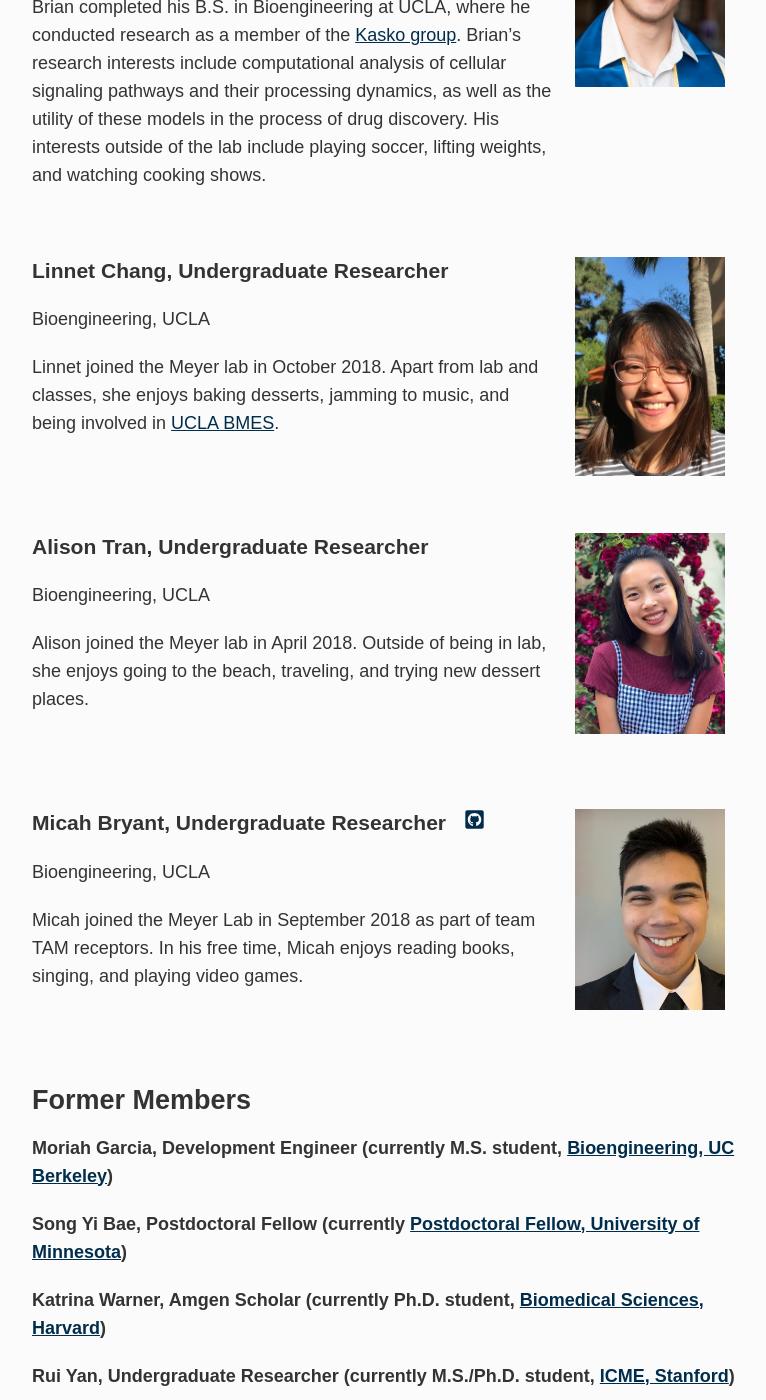
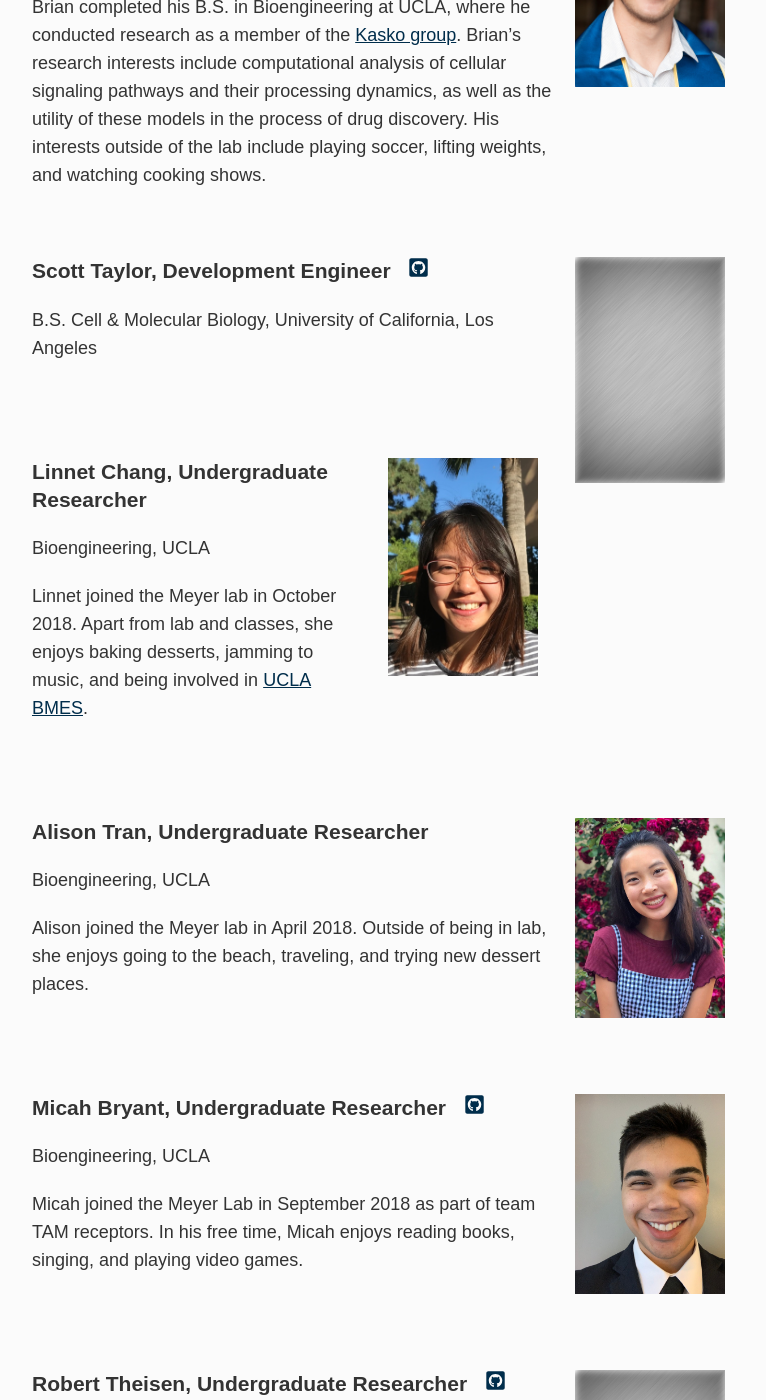
Before and after one commit to meyer-lab/asmlab.org, a Jekyll site: the page built from team/index.md, in a window 1280 px wide and 1400 px high, scrolled down 2816 px. Shown: the whole window, without its empty margins (253-1019 px from the left). Built offline with Jekyll 4.4.1, drawn with Linux system fonts in a browser that asks for light colours; some web fonts are replaced; some of the changed text lies outside the part shown.

Commit message:
Add Robby, Zoe, Scott (#66)
Add blank picture.

```diff
--- a/team/index.md
+++ b/team/index.md
@@ -68,6 +68,13 @@
 
 <br />
 
+<div class="span_3 right"><img src="/public/photos/blank.jpg" width="150px" alt="Scott's picture" /></div>
+### Scott Taylor, Development Engineer&nbsp;&nbsp;&nbsp;<a href="https://github.com/scottdtaylor95"><svg class="svg-icon"><use xlink:href="#fa-github"></use></svg></a>
+B.S. Cell & Molecular Biology, University of California, Los Angeles
+
+<br />
+<br />
+
 <div class="span_3 right"><img src="/public/photos/lchang.jpg" width="150px" alt="Linnet's picture" /></div>
 
 ### Linnet Chang, Undergraduate Researcher
@@ -98,6 +105,22 @@
 <br />
 <br />
 
+<div class="span_3 right"><img src="/public/photos/blank.jpg" width="150px" alt="Robby's picture" /></div>
+
+### Robert Theisen, Undergraduate Researcher&nbsp;&nbsp;&nbsp;<a href="https://github.com/robthemike1"><svg class="svg-icon"><use xlink:href="#fa-github"></use></svg></a>
+Bioengineering, UCLA
+
+<br />
+<br />
+
+<div class="span_3 right"><img src="/public/photos/blank.jpg" width="150px" alt="Zoe's picture" /></div>
+
+### Zoe Kim, Undergraduate Researcher&nbsp;&nbsp;&nbsp;<a href="https://github.com/zoeskim"><svg class="svg-icon"><use xlink:href="#fa-github"></use></svg></a>
+Bioengineering, UCLA
+
+<br />
+<br />
+
 
 # Former Members
 
```
Also changed, not shown: public/photos/blank.jpg (added).
